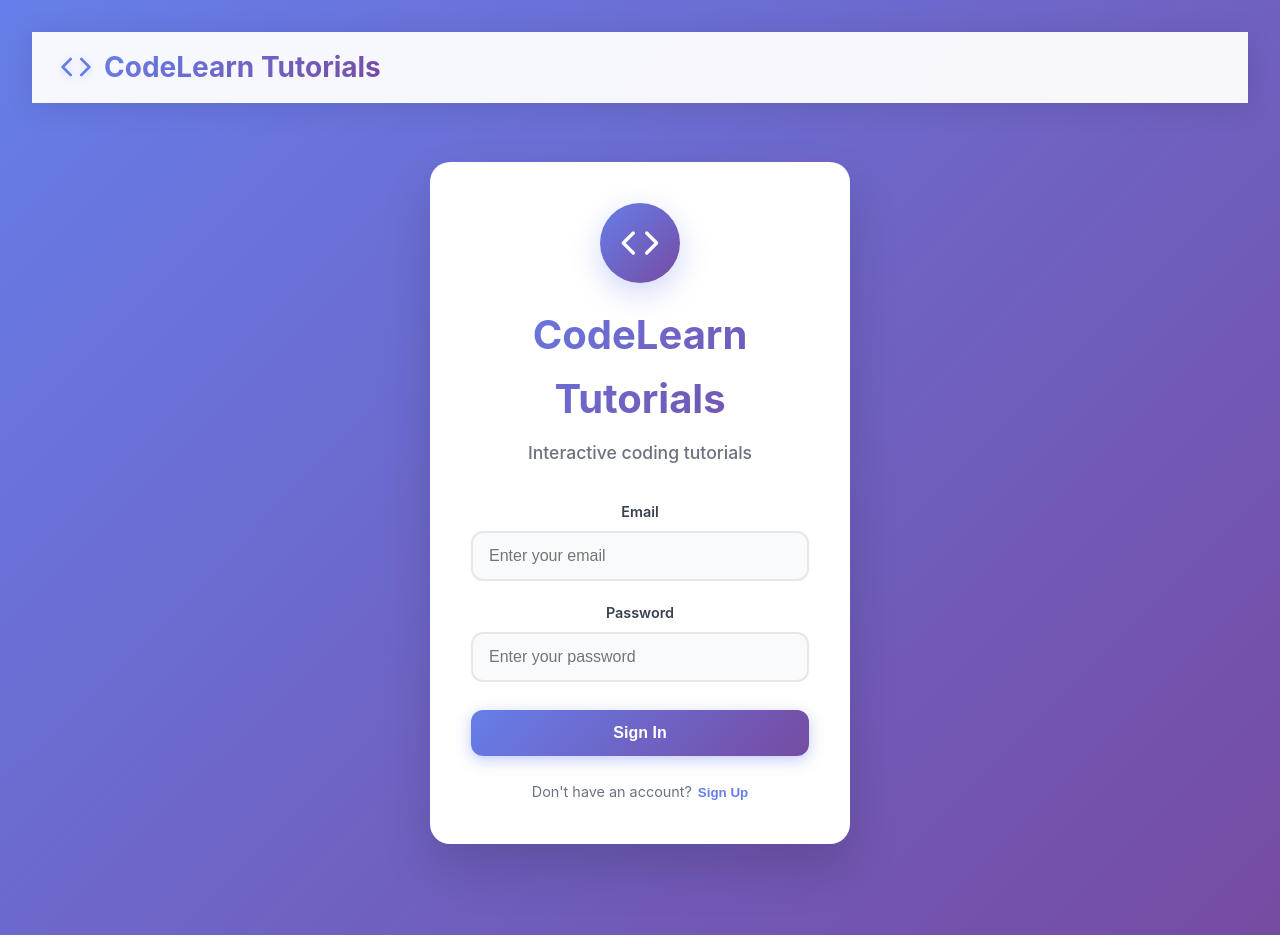
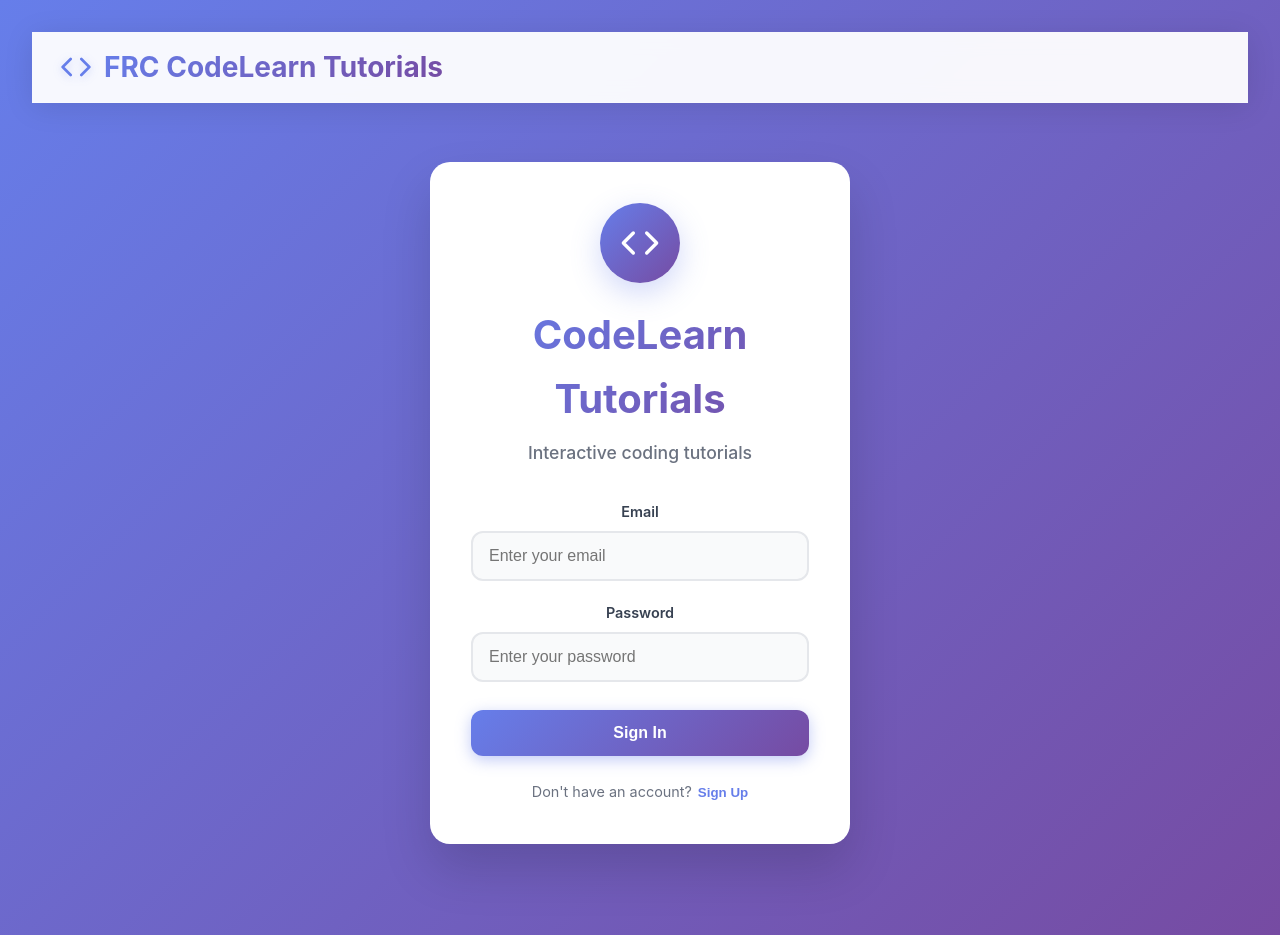
Before and after one commit to MA0610/FRC_COMPS_TUTORIAL-main, a React (Vite) app in the folder FRC_COMPS_TUTORIAL-main/: page / in a window 1280 px wide. Built offline with nearby package versions, Linux system fonts and the light colour scheme.

Commit message:
changed header title, fixed some lessons

```diff
--- a/FRC_COMPS_TUTORIAL-main/src/components/Common/Header.jsx
+++ b/FRC_COMPS_TUTORIAL-main/src/components/Common/Header.jsx
@@ -8,7 +8,7 @@ const Header = () => {
       <div className={styles.headerContent}>
         <div className={styles.logo}>
           <Code className={styles.logoIcon} />
-          <span className={styles.logoText}>CodeLearn Tutorials</span>
+          <span className={styles.logoText}>FRC CodeLearn Tutorials</span>
         </div>
       </div>
     </header>
--- a/FRC_COMPS_TUTORIAL-main/src/data/tutorialData.js
+++ b/FRC_COMPS_TUTORIAL-main/src/data/tutorialData.js
@@ -14,8 +14,7 @@ export const tutorialData = [
         type: "lecture",
         content: `This lesson goes beyond "what" a variable is and explains "why" types matter in FRC robot programming. Variables hold data, types tell Java how to store and operate on that data. You will typicallly use the following types in FRC robot programming: int (whole numbers), double (decimal numbers), boolean (true/false), and String (text). Drag the following snippets to assemble variable declarations for things like a controller id, motor speeds, to see if a sensor senses something, or to have print statements for debugging.`,
         media: [
-          // { type: "image", src: "/src/assets/media/testPath", alt: "test" },
-          { type: "video", src: "https://www.youtube.com/embed/9mv4nd3P8nk", alt: "test2" },
+
 
         ],
         // codeBlocks: [
@@ -101,7 +100,7 @@ export const tutorialData = [
      ========================= */
   {
     id: 2,
-    title: "Robot Programming Fundamentals - Intro + Subsystems",
+    title: "Intro to FRC Code Structure & Subsystems",
     description:
       "Core structure and idioms of FRC robot software explained with examples you can study and reason about on the website.",
     lessons: [
@@ -202,7 +201,7 @@ export const tutorialData = [
      ========================= */
       {
     id: 3,
-    title: "Robot Programming Fundamentals - Commands",
+    title: "Intro to Commands",
     description:
       "All the 'setup' knowledge students need, presented on-site: what each tool does, how pieces fit together, and conceptual workflows — no installations required.",
     lessons: [
```
